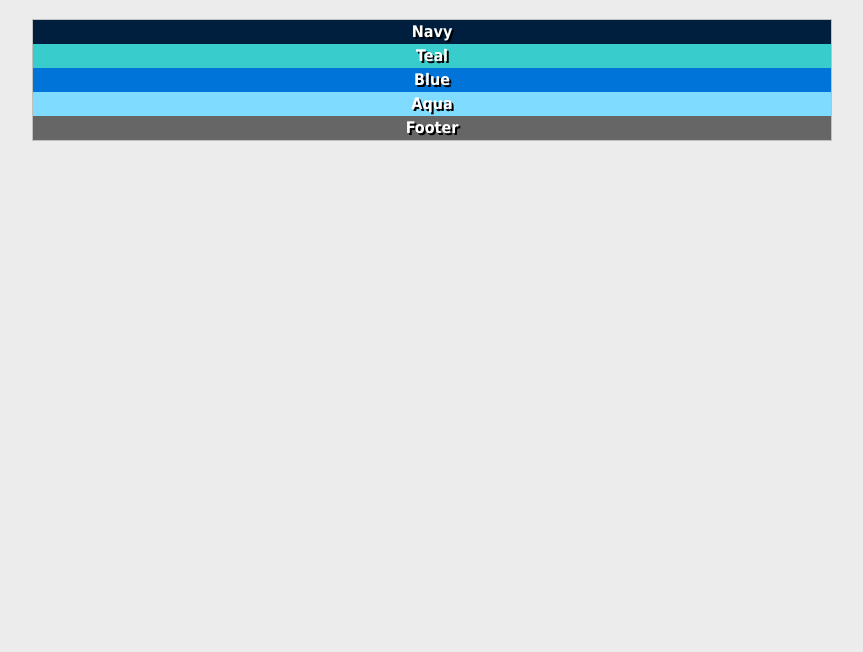
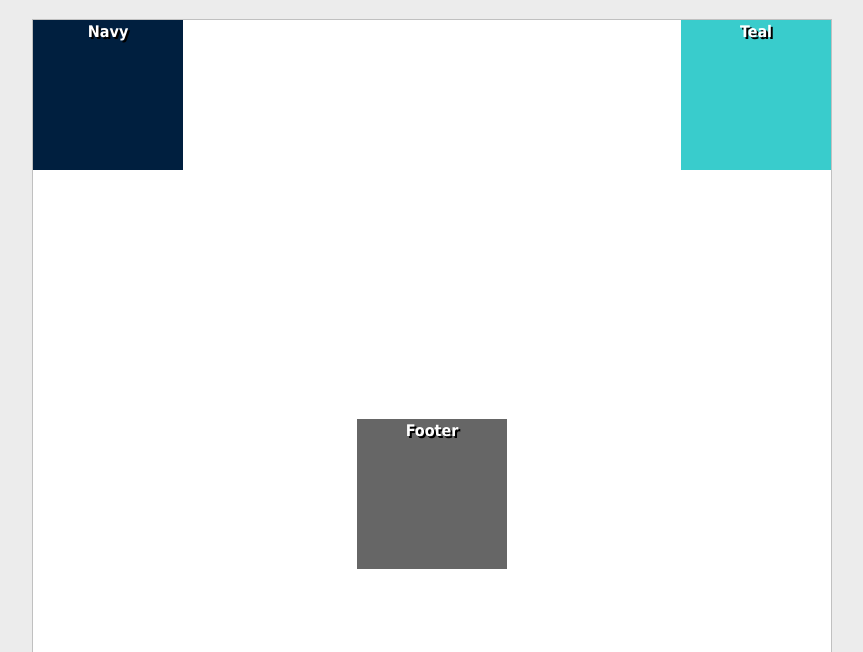
Before and after one commit to joshuameachem/ifsc-1310-01, a plain HTML site: page positioning labs/absolute-2.html in a window 1280 px wide. Shown: the part 148-800 px from the top of the page, without its empty margins (208-1071 px from the left). Drawn offline with Linux system fonts and the light colour scheme.

Commit message:
exercises

```diff
--- a/positioning labs/absolute-2.html
+++ b/positioning labs/absolute-2.html
@@ -25,27 +25,55 @@
       line-height: 24px;
     }
     #wrapper {
+      position:relative;
       background-color: #FFF;
       border: 1px solid #c0c0c0;
       width: 800px;
       margin-right: auto;
       margin-left: auto;
       text-shadow: 2px 2px #000;
+      height:800px;
     }
     #navy {
       background-color: #001f3f;
+      position:absolute;
+      width:150px;
+      height:150px;
+      top:0;
+      left:0;
     }
     #teal {
       background-color: #39CCCC;
+      position:absolute;
+      width:150px;
+      height:150px;
+      top:0;
+      right:0;
     }
     #blue {
       background-color: #0074D9;
+      position:absolute;
+      width:150px;
+      height:150px;
+      bottom:0;
+      left:0;
     }
     #aqua {
       background-color: #7FDBFF;
+      position:absolute;
+      width:150px;
+      height:150px;
+      bottom:0;
+      right:0;
     }
     #footer {
       background-color: #666;
+      width:150px;
+      height:150px;
+      margin:50% auto;
+
+
+
     }
     h1 {
       color: #000;
```
Also changed, not shown: positioning labs/absolute-1.html (+24 -0 lines), positioning labs/float-1.html (+10 -2 lines), positioning labs/float-2.html (+26 -2 lines).
